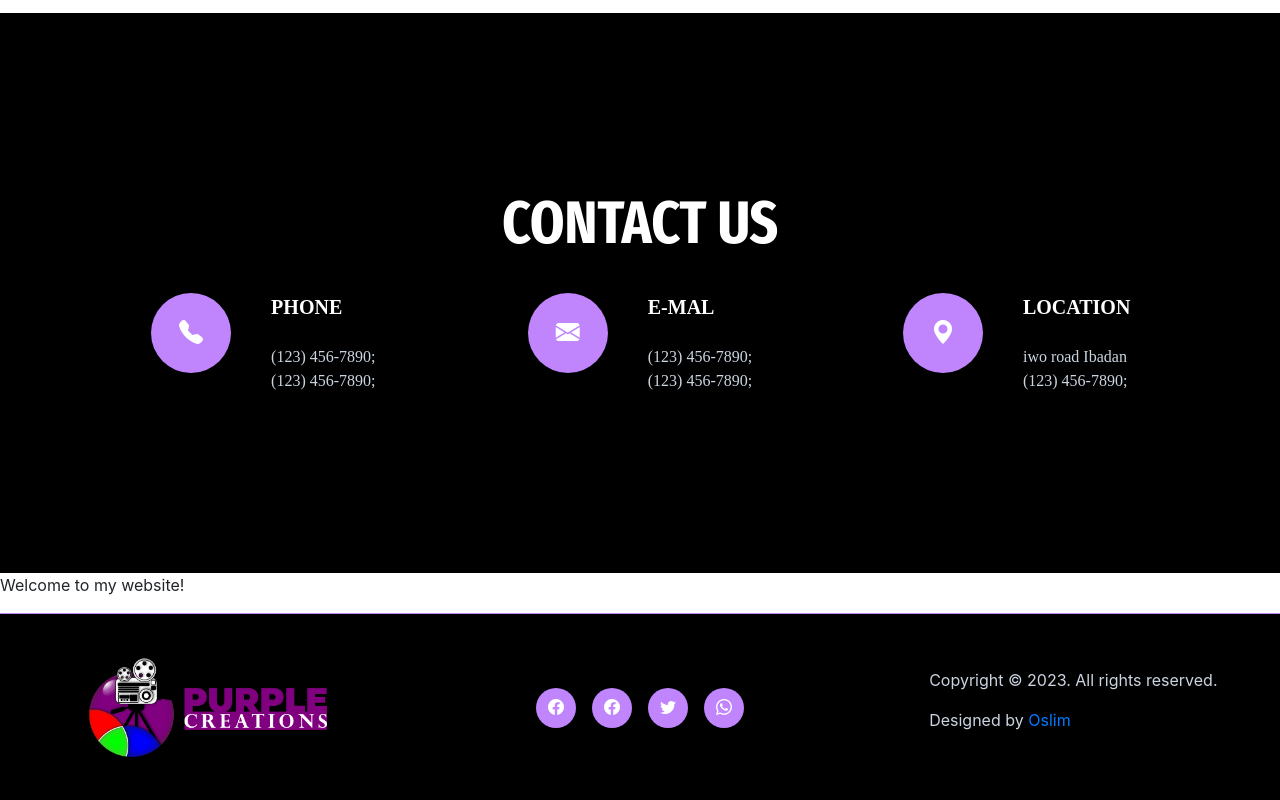
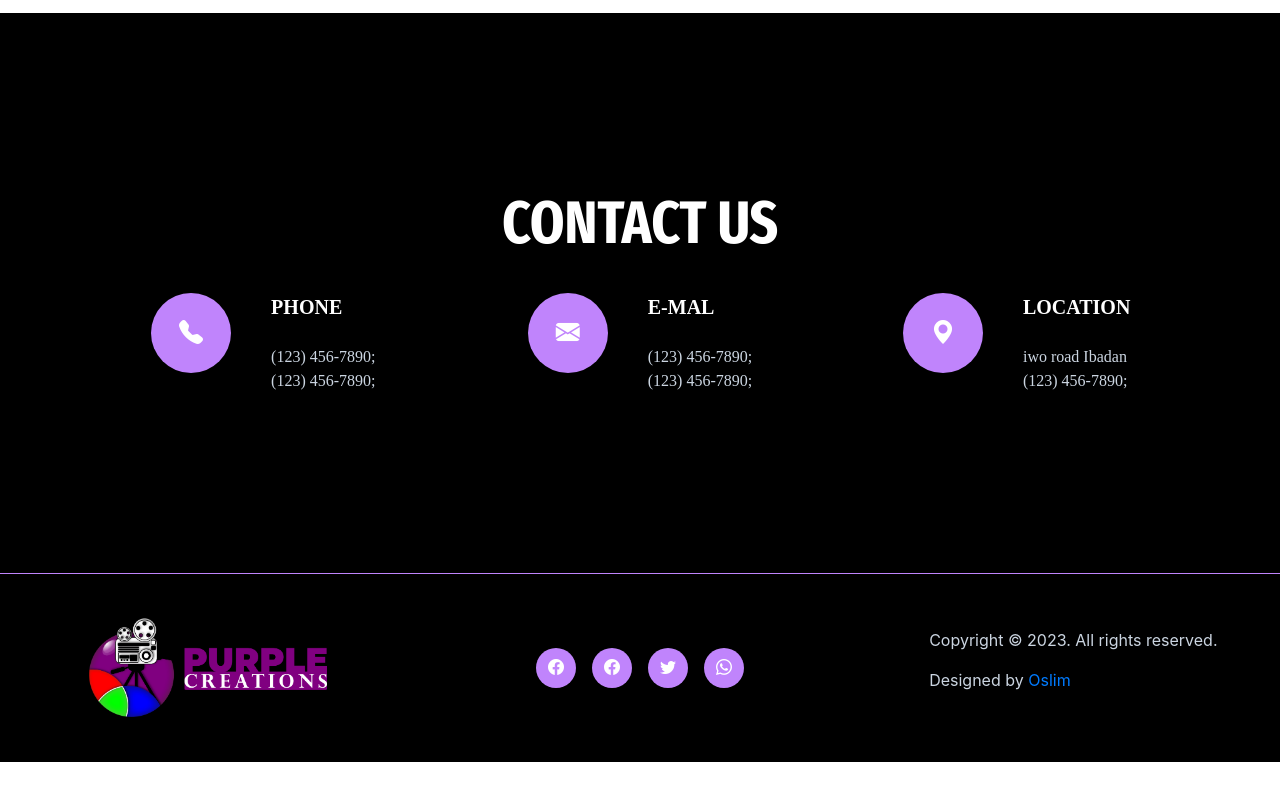
Before and after one commit to oslim4321/Adam-s-Video-Editor-Portfolio-, a Next.js app: page / in a window 1280 px wide. Shown: the part 5043-5843 px from the top of the page. After the commit the page ends 5805 px from the top, so only its background shows below. Built offline with nearby package versions, Linux system fonts and the light colour scheme.

Commit message:
fix the scaling when width is change

```diff
--- a/src/components/DesktopViewButton .js
+++ b/src/components/DesktopViewButton .js
@@ -11,7 +11,7 @@ const DesktopViewAlert = () => {
       if (result) {
         // Change the viewport meta tag to disable responsiveness
         const metaViewport = document.querySelector('meta[name="viewport"]');
-        metaViewport.content = "width=1200";
+        metaViewport.content = "width=1200, initial-scale=1.0";
       }
     }, 4000);
   };
@@ -28,13 +28,7 @@ const DesktopViewAlert = () => {
     }
   }, []);
 
-  return (
-    // Render your component UI here
-    <div>
-      <p>Welcome to my website!</p>
-      {/* Render other content */}
-    </div>
-  );
+  return null;
 };
 
 export default dynamic(() => Promise.resolve(DesktopViewAlert), {
```
